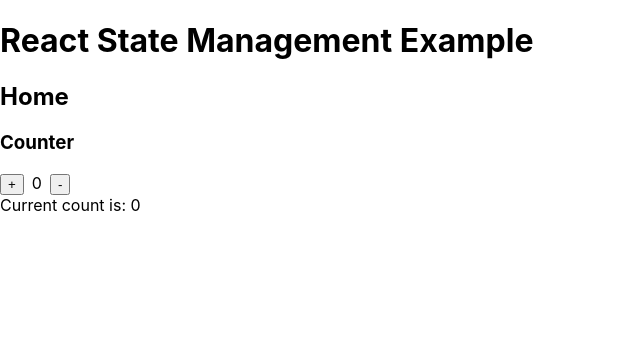
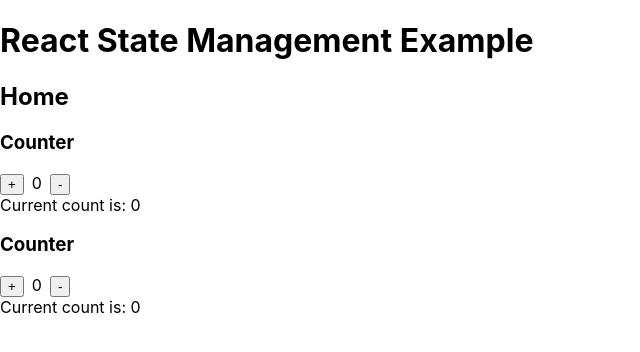
Before and after one commit to grbull/react-state-management-example, a React (Vite) app: page / in a window 1280 px wide. Shown: the top 352 px of the page, without its empty margins (0-640 px from the left). Built offline with nearby package versions, Linux system fonts and the light colour scheme.

Commit message:
Step 6: Demo the re-usability of a custom hook

```diff
--- a/src/pages/Home/Home.tsx
+++ b/src/pages/Home/Home.tsx
@@ -4,14 +4,18 @@ import { DisplayCounterValue } from '../../components/DisplayCounterValue/Displa
 import { useCounter } from '../../hooks/useCounter';
 
 export const HomePage = () => {
-  // Step 5: Abstract our state logic into a custom hook
-  const { count, handleDecrement, handleIncrement } = useCounter();
+  // Step 6: Demo the re-usability of a custom hook
+  const counter1 = useCounter();
+  const counter2 = useCounter();
 
   return (
     <div>
       <h2>Home</h2>
-      <Counter count={count} onDecrement={handleDecrement} onIncrement={handleIncrement} />
-      <DisplayCounterValue count={count} />
+      <Counter count={counter1.count} onDecrement={counter1.handleDecrement} onIncrement={counter1.handleIncrement} />
+      <DisplayCounterValue count={counter1.count} />
+
+      <Counter count={counter2.count} onDecrement={counter2.handleDecrement} onIncrement={counter2.handleIncrement} />
+      <DisplayCounterValue count={counter2.count} />
     </div>
   );
 };
```
